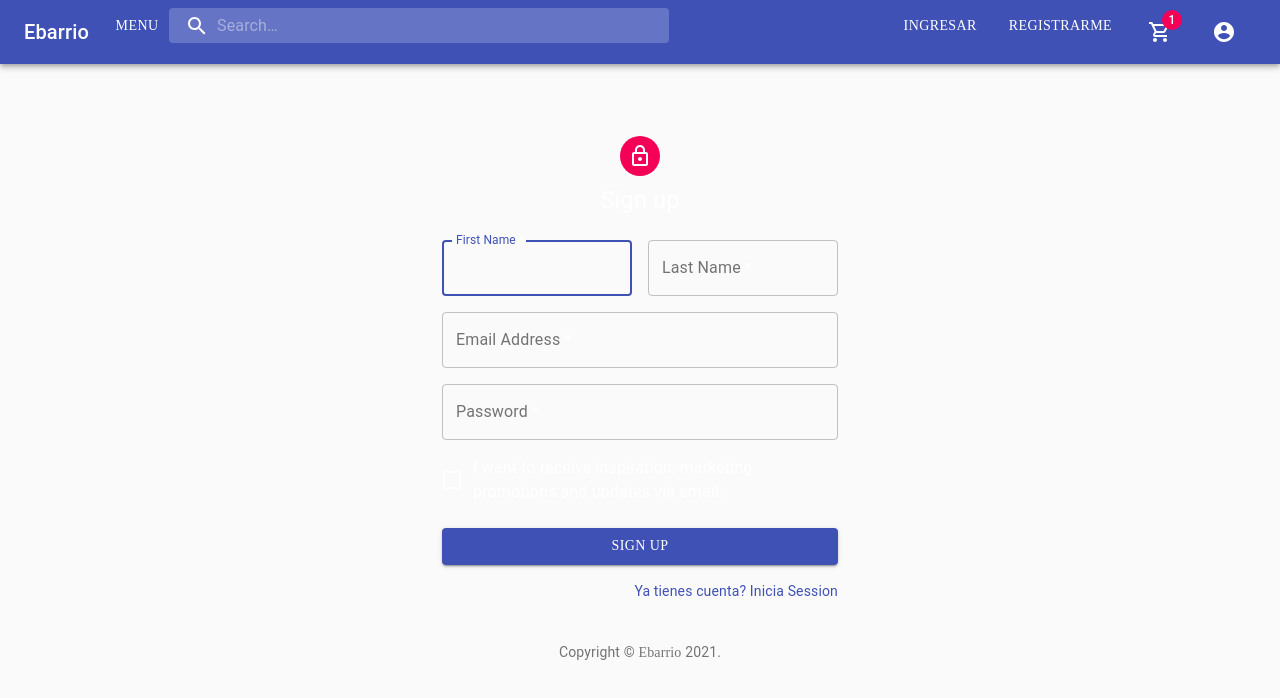
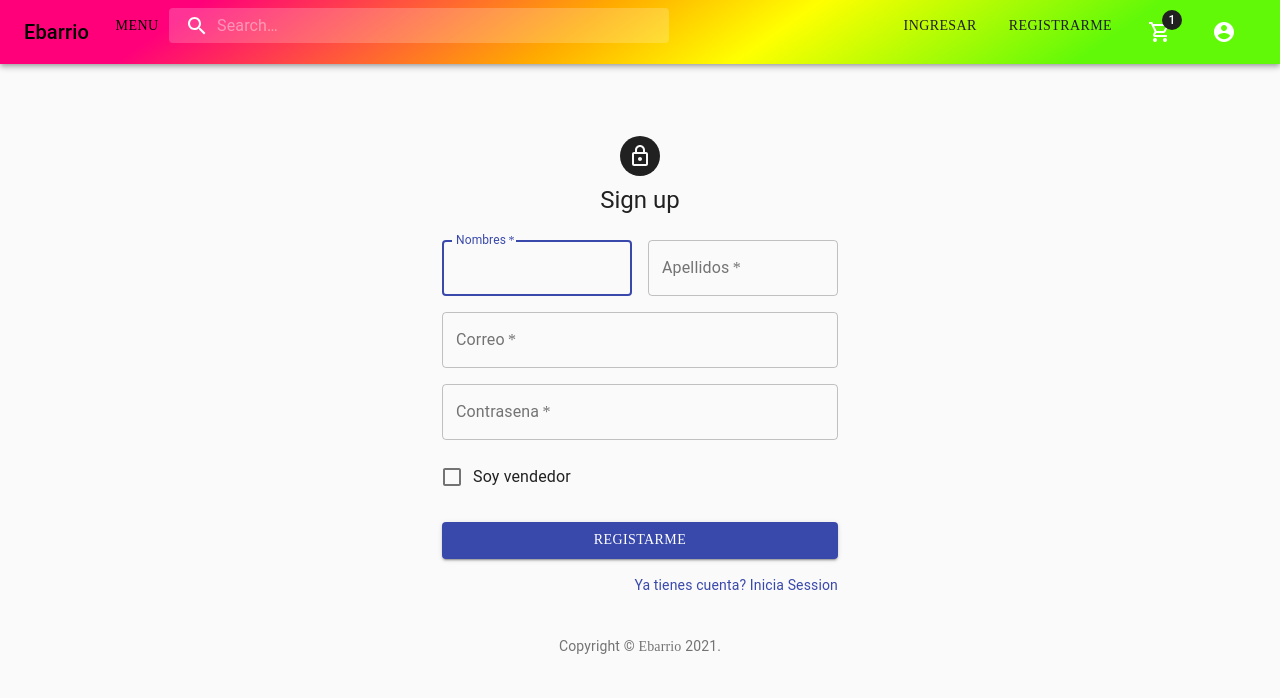
Before and after one commit to danieltello3/ebarrio, a React (Create React App) app in the folder ebarrio/: page /Register in a window 1280 px wide. Shown: the top 698 px of the page. Built offline with nearby package versions, Linux system fonts and the light colour scheme.

Commit message:
Puliendo alguna cosas

```diff
--- a/ebarrio/src/App.css
+++ b/ebarrio/src/App.css
@@ -1,6 +1,4 @@
-*{
-  color:white;
-}
+
 .App {
   text-align: center;
 }
--- a/ebarrio/src/App.js
+++ b/ebarrio/src/App.js
@@ -10,15 +10,28 @@ import OnlineShopping from "./Components/Home/OnlineShopping";
 import Login from "./Components/Login/Login";
 import Register from "./Components/Register/Register";
 import "./App.css"
+import { createTheme, ThemeProvider } from '@material-ui/core/styles';
+import { indigo } from "@material-ui/core/colors";
+import { grey } from "@material-ui/core/colors";
 //import PerfilUsuario from "./components/PerfilUsuario/PerfilUsuario";
+
+const theme = createTheme({
+   palette: {
+      primary: {
+        main: '#3949ab',
+      },
+      secondary:{
+         main: grey[900],
+       },
+    },
+ });
 
 const App = () => {
    return (
       <div>
-
+         <ThemeProvider theme={theme}>
          <Router>
             <NavBar />
-
             <Switch>
                <Route exac path="/Login" >
                   <Login/>
@@ -51,6 +64,7 @@ const App = () => {
             </Switch>
             <Footer />
          </Router>
+         </ThemeProvider>
       </div>
    );
 };
--- a/ebarrio/src/Components/CarritoAndPago/NavBar/NavBar.jsx
+++ b/ebarrio/src/Components/CarritoAndPago/NavBar/NavBar.jsx
@@ -38,7 +38,6 @@ const useStyles = makeStyles((theme) => ({
       marginLeft: 0,
       width: "100%",
       [theme.breakpoints.up("md")]: {
-         //marginLeft: theme.spacing(3),
          width: 500,
       },
    },
@@ -66,16 +65,18 @@ const useStyles = makeStyles((theme) => ({
    },
    root: {
                               //145 o 325
-      //background: 'linear-gradient(325deg, #61F908 15%, #FFFF00 40%, #FFAA00 55%, #FF007A 85% )',
+      background: 'linear-gradient(325deg, #61F908 15%, #FFFF00 40%, #FFAA00 55%, #FF007A 85% )',
       //backgroundImage:'url(https://upload.wikimedia.org/wikipedia/commons/6/62/Carteles_chicha.jpg)',
       backgroundSize: '100%',
       borderColor:'#96acb0' ,
 
     },
+   colorN: {
+      color:'Black',
+   }
+}));
 
 
-
-}));
 const NavBar = () => {
    const classes = useStyles();
    const history = useHistory();
@@ -145,19 +146,20 @@ const NavBar = () => {
       <div>
          <AppBar position="static" className={classes.root}>
             <Toolbar >
-               <Typography variant="h6" onClick={() => history.push("/")}>
+               <Typography className={classes.colorN} variant="h6" onClick={() => history.push("/")}>
                   Ebarrio
                </Typography>
-               <div style={{ width: "100%" }}>
+               <div  style={{ width: "100%" }}>
                   <Box display="flex">
                      <Box p={1} flexGrow={1} order={1} ml>
                         <Box display="flex" flexDirection="row">
                            <Box>
                               <Button
+                              className={classes.colorN}
                                  aria-controls="simple-menu"
                                  aria-haspopup="true"
                                  onClick={handleClick}
-                                 color="initial">
+                                 color="black">
                                        Menu
                               </Button>
 
@@ -199,7 +201,7 @@ const NavBar = () => {
                      </Box>
 
                      <Box p={1} order={2}>
-                        <Button color="inherit"
+                        <Button color="secondary"
                          onClick={() => history.push("/Login")}>
                            Ingresar
                         </Button>
--- a/ebarrio/src/Components/Detail/Detail.jsx
+++ b/ebarrio/src/Components/Detail/Detail.jsx
@@ -57,19 +57,18 @@ export default function Detail() {
          <Card className={classes.root}>
             <CardMedia
                className={classes.content}
-               image={Productos.url}
+               image='https://inesdecominges.files.wordpress.com/2015/02/selfie-canguro-buena.jpg?w=640&h=510&crop=1'
                title="imagen"
             />
-
             <CardContent className={classes.details}>
                <Typography component="h4" variant="h4">
-                  {Productos.titulo}
+                  Medias
                </Typography>
                <Typography variant="subtitle1" color="textSecondary">
-                  {Productos.descripcion}
+                  Lorem ipsum dolor sit amet consectetur, adipisicing elit. Id itaque vitae minima ratione hic, tempora dolor magni dolores impedit dignissimos quod doloribus sit expedita ullam cumque qui deleniti iure alias.
                </Typography>
                <Typography variant="subtitle1" color="textPrimary">
-                  {Productos.costo}
+                  S./92.30
                </Typography>
             </CardContent>
             <CardActions>
--- a/ebarrio/src/Components/Login/Login.jsx
+++ b/ebarrio/src/Components/Login/Login.jsx
@@ -111,12 +111,12 @@ export default function SignInSide() {
             <Grid container>
               <Grid item xs>
                 <Link href="#" variant="body2">
-                  Olvidaste tu contrasena?
+
                 </Link>
               </Grid>
               <Grid item>
-                <Link href="#" variant="body2">
-                  {"Ya tienes una cuenta? Iniciar"}
+                <Link href="/Register" variant="body2">
+                  {"No tienes una cuenta? Registrarse"}
                 </Link>
               </Grid>
             </Grid>
--- a/ebarrio/src/Components/Register/Register.jsx
+++ b/ebarrio/src/Components/Register/Register.jsx
@@ -18,7 +18,7 @@ function Copyright() {
   return (
     <Typography variant="body2" color="textSecondary" align="center">
       {'Copyright © '}
-      <Link color="inherit" href="https://material-ui.com/">
+      <Link color="inherit" href="https://youtu.be/Z9cVv-02QFE">
         Ebarrio
       </Link>{' '}
       {new Date().getFullYear()}
@@ -29,7 +29,11 @@ function Copyright() {
 
 const useStyles = makeStyles((theme) => ({
    root: {
-      height: '100vh',
+      //backgroundImage:'url(http://www.equipoplastico.com/wp-content/uploads/2009/11/ep-lima-chicha23.jpg)',
+      background:'Grey',
+      borderRadius:'5%',
+      border:'5px',
+      borderColor:'grey',
     },
   paper: {
     marginTop: theme.spacing(8),
@@ -52,9 +56,11 @@ const useStyles = makeStyles((theme) => ({
 
 export default function SignUp() {
   const classes = useStyles();
+  return (
+     <div >
 
-  return (
-    <Container component="main" maxWidth="xs" >
+
+    <Container component="main" maxWidth="xs"  >
       <CssBaseline />
       <div className={classes.paper}>
         <Avatar className={classes.avatar}>
@@ -73,7 +79,7 @@ export default function SignUp() {
                 required
                 fullWidth
                 id="firstName"
-                label="First Name"
+                label="Nombres"
                 autoFocus
               />
             </Grid>
@@ -83,7 +89,7 @@ export default function SignUp() {
                 required
                 fullWidth
                 id="lastName"
-                label="Last Name"
+                label="Apellidos"
                 name="lastName"
                 autoComplete="lname"
               />
@@ -94,7 +100,7 @@ export default function SignUp() {
                 required
                 fullWidth
                 id="email"
-                label="Email Address"
+                label="Correo"
                 name="email"
                 autoComplete="email"
               />
@@ -105,7 +111,7 @@ export default function SignUp() {
                 required
                 fullWidth
                 name="password"
-                label="Password"
+                label="Contrasena"
                 type="password"
                 id="password"
                 autoComplete="current-password"
@@ -114,7 +120,7 @@ export default function SignUp() {
             <Grid item xs={12}>
               <FormControlLabel
                 control={<Checkbox value="allowExtraEmails" color="primary" />}
-                label="I want to receive inspiration, marketing promotions and updates via email."
+                label="Soy vendedor"
               />
             </Grid>
           </Grid>
@@ -125,11 +131,11 @@ export default function SignUp() {
             color="primary"
             className={classes.submit}
           >
-            Sign Up
+            Registarme
           </Button>
           <Grid container justifyContent="flex-end">
             <Grid item>
-              <Link href="#" variant="body2">
+              <Link href="/Login" variant="body2">
                 Ya tienes cuenta? Inicia Session
               </Link>
             </Grid>
@@ -140,5 +146,7 @@ export default function SignUp() {
         <Copyright />
       </Box>
     </Container>
+    </div>
   );
+
 }
```
